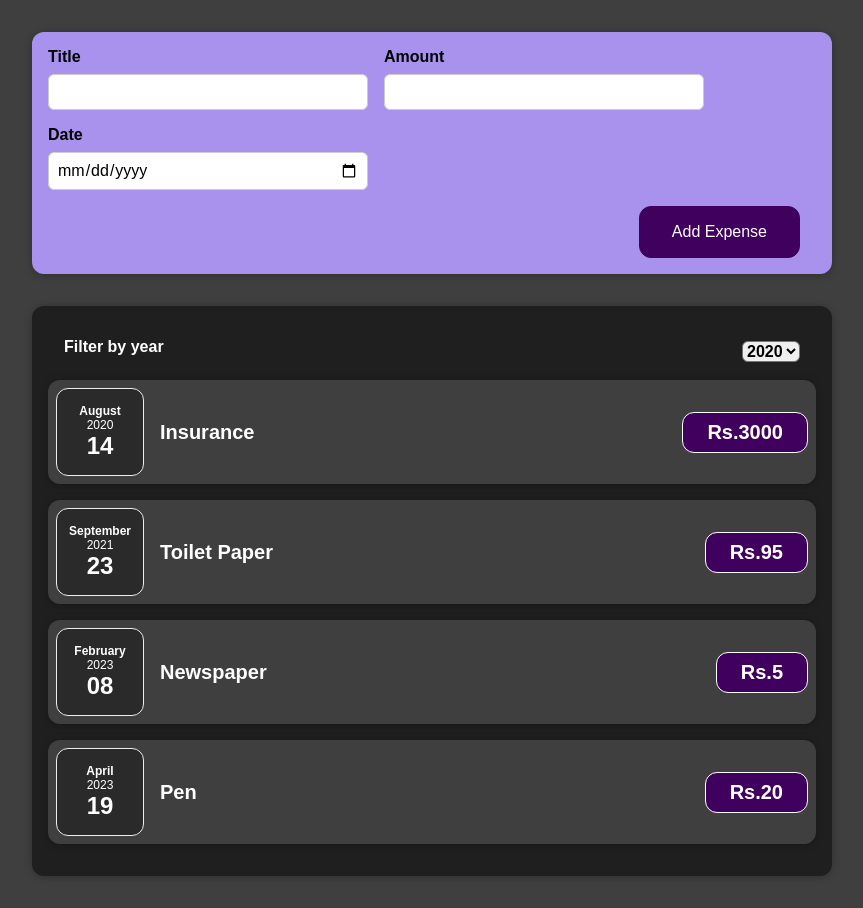
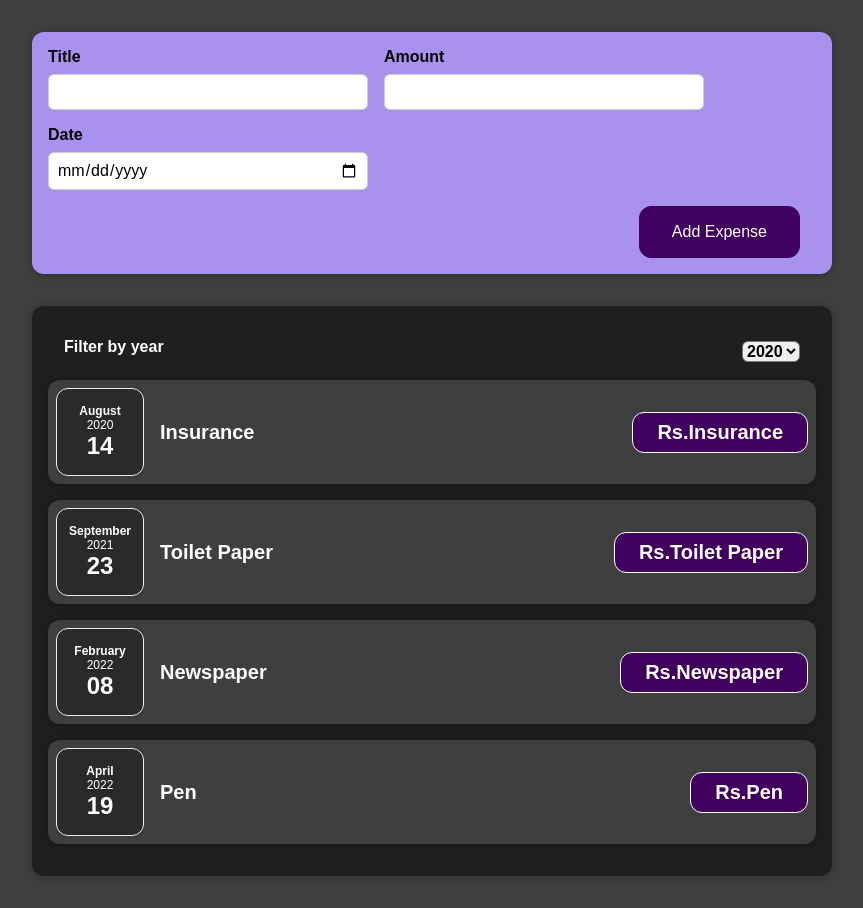
Before and after one commit to AbhijeetVashishtha/Learning-ReactJs, a React (Create React App) app: page / in a window 1280 px wide. Shown: the whole page, without its empty margins (208-1071 px from the left). Built offline with nearby package versions, Linux system fonts and the light colour scheme.

Commit message:
Rendering Expenses Dynamically

```diff
--- a/src/App.js
+++ b/src/App.js
@@ -1,8 +1,9 @@
+import {useState} from 'react';
+
 import Expenses from "./components/Expenses/Expenses";
 import NewExpense from "./components/NewExpense/NewExpense";
 
-function App() {
-  let expenses = [
+const DUMMY_EXPENSES = [
   {
     id: 'e1',
     title: 'Insurance',
@@ -19,20 +20,23 @@
     id: 'e3',
     title: 'Newspaper',
     amount: 5,
-      date: new Date(2023, 1, 8),
+    date: new Date(2022, 1, 8),
   },
   {
     id: 'e4',
     title: 'Pen',
     amount: 20,
-      date: new Date(2023, 2, 50),
+    date: new Date(2022, 2, 50),
   }
 ];
 
+function App() {
+  const [expenses, setExpenses] = useState(DUMMY_EXPENSES);
   const addExpenseHandler = (expense) => {
-    console.log('In App.js');
-    console.log(expense);
-  }
+    setExpenses(prevExpenses => {
+      return [expense, ...prevExpenses];
+    });
+  };
   return (
     <div>
       <NewExpense onAddExpense={addExpenseHandler} />
--- a/src/components/Expenses/Expenses.js
+++ b/src/components/Expenses/Expenses.js
@@ -13,26 +13,14 @@
     return (
         <Card className="expenses">
             <ExpenseFilter selected={filteredYear} onChangeFilter={filterChangeHandler}></ExpenseFilter>
-            <ExpenseItem
-                title={props.items[0].title}
-                amount={props.items[0].amount}
-                date={props.items[0].date}>
-            </ExpenseItem>
-            <ExpenseItem
-                title={props.items[1].title}
-                amount={props.items[1].amount}
-                date={props.items[1].date}>
-            </ExpenseItem>
-            <ExpenseItem
-                title={props.items[2].title}
-                amount={props.items[2].amount}
-                date={props.items[2].date}>
-            </ExpenseItem>
-            <ExpenseItem
-                title={props.items[3].title}
-                amount={props.items[3].amount}
-                date={props.items[3].date}>
-            </ExpenseItem>
+            {props.items.map((expense) => (
+                <ExpenseItem
+                key={expense.id}
+                title={expense.title}
+                amount={expense.title}
+                date={expense.date}
+                />
+            ))}
         </Card>
     );
 }
```
Lines whose indentation alone changed are shown as unchanged.
